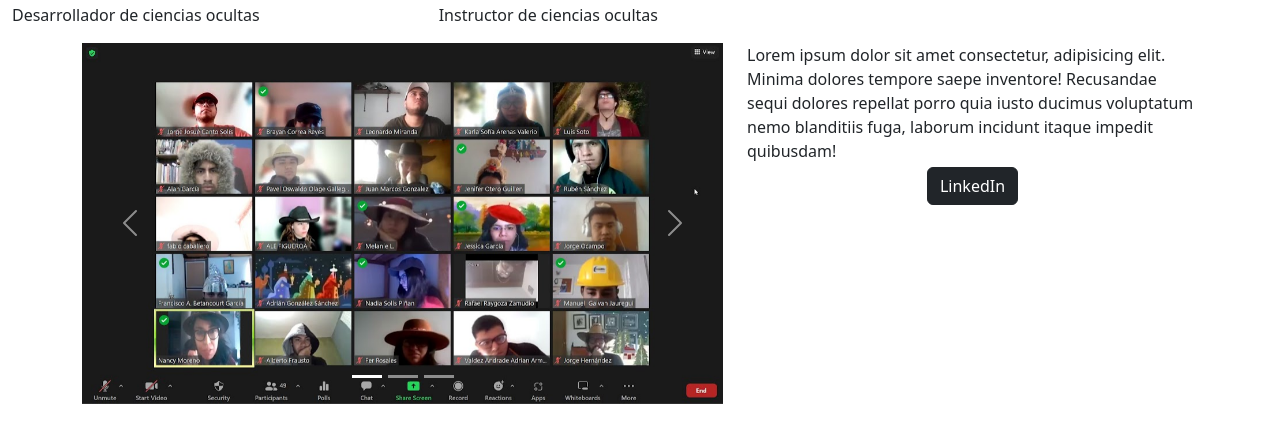
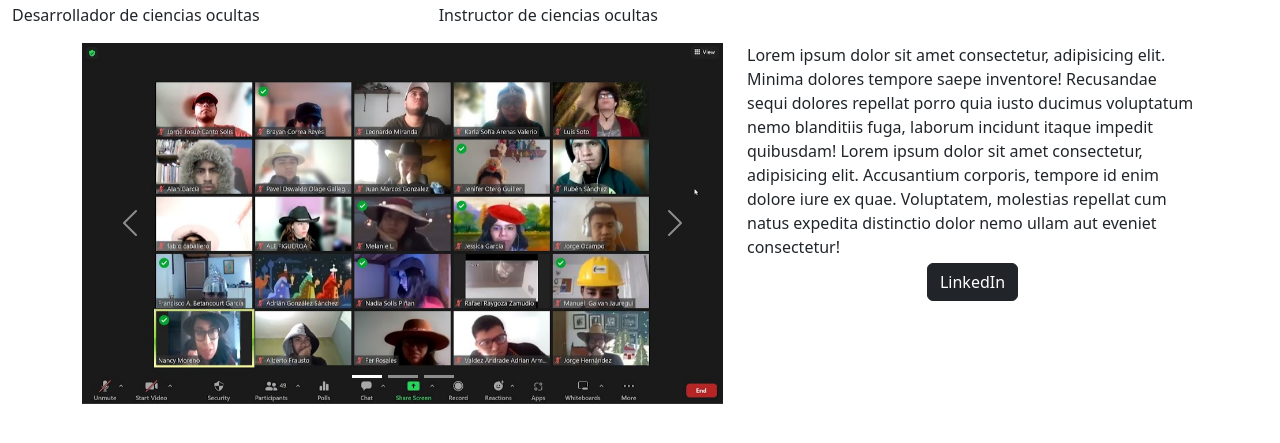
Before and after one commit to juanmgonro/ch22-bootstrap, a plain HTML site: page index.html in a window 1280 px wide. Shown: the part 109-552 px from the top of the page. Drawn offline with nearby package versions, Linux system fonts and the light colour scheme.

Commit message:
feat: Agregue lorem para probar la actualizacion

```diff
--- a/index.html
+++ b/index.html
@@ -104,6 +104,7 @@
                 Lorem ipsum dolor sit amet consectetur, adipisicing elit. Minima dolores
                 tempore saepe inventore! Recusandae sequi dolores repellat porro quia iusto ducimus voluptatum nemo
                 blanditiis fuga, laborum incidunt itaque impedit quibusdam!
+                Lorem ipsum dolor sit amet consectetur, adipisicing elit. Accusantium corporis, tempore id enim dolore iure ex quae. Voluptatem, molestias repellat cum natus expedita distinctio dolor nemo ullam aut eveniet consectetur!
                 </div>
                 <div class="col text-center">                <button type="button" class="btn btn-dark my-1">LinkedIn</button>
                 </div>
```
